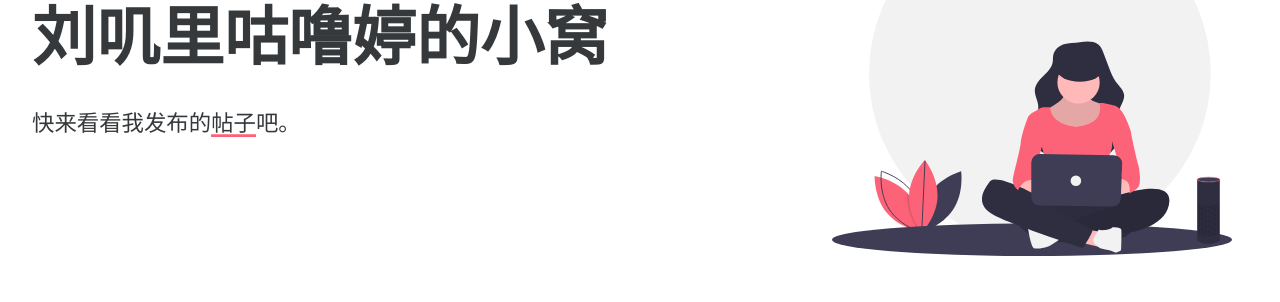
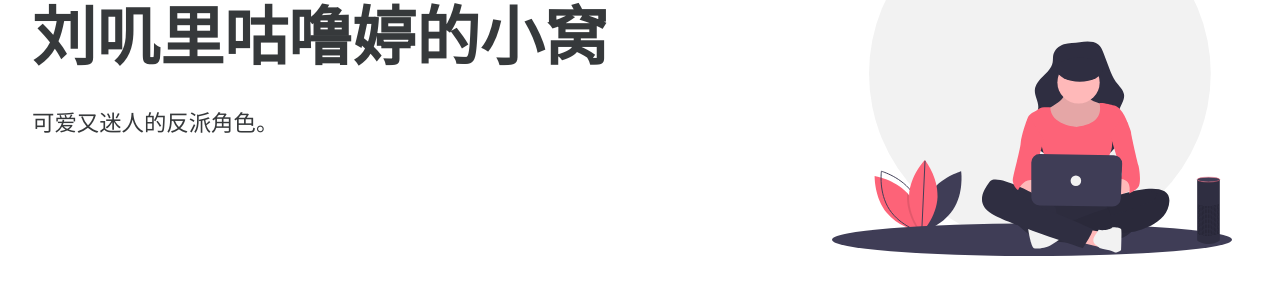
Before and after one commit to LettieLau/ljt, a Jekyll site: the page built from index.html, in a window 1280 px wide. Shown: the part 379-681 px from the top of the page. Built offline with Jekyll 4.4.1, drawn with Linux system fonts in a browser that asks for light colours.

Commit message:
Update index.html

```diff
--- a/index.html
+++ b/index.html
@@ -7,7 +7,7 @@ layout: base
 <!--             <h1 class="svelte-1lllleo">Welcome to {{ site.author_en }}'s World</h1>
             <p class="svelte-1lllleo">Check out my <a href="{{ site.url }}/posts/index.html">posts</a> to get started.</p> -->
             <h1 class="svelte-1lllleo">{{ site.author }}的小窝</h1>
-            <p class="svelte-1lllleo">快来看看我发布的<a href="{{ site.url }}/posts/index.html">帖子</a>吧。</p>
+            <p class="svelte-1lllleo">可爱又迷人的反派角色。</p>
           </div>
           <figure class="svelte-1lllleo"> <img alt="Lettie typing on laptop" class="svelte-1lllleo" src="./assets/undraw-illustration.svg">
           </figure>
```
